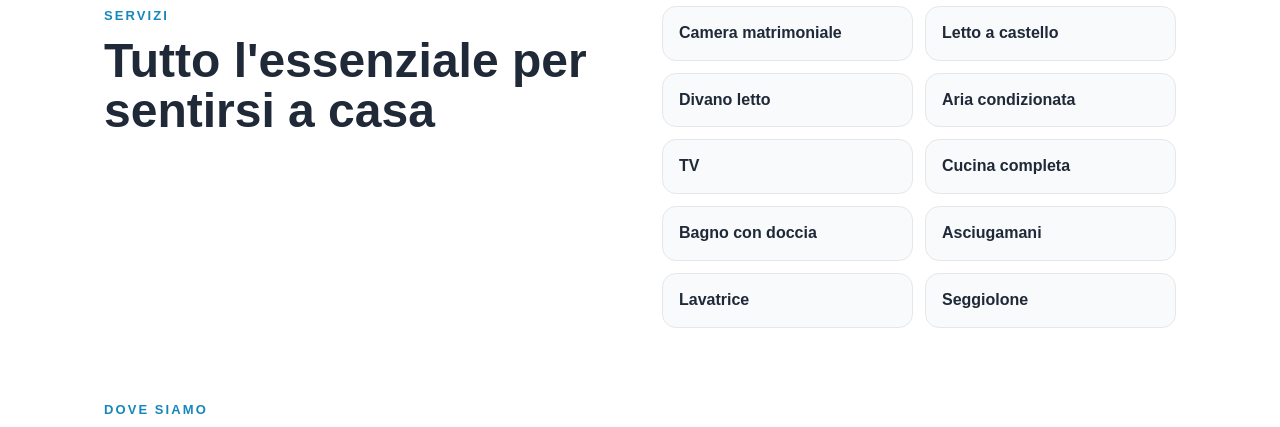
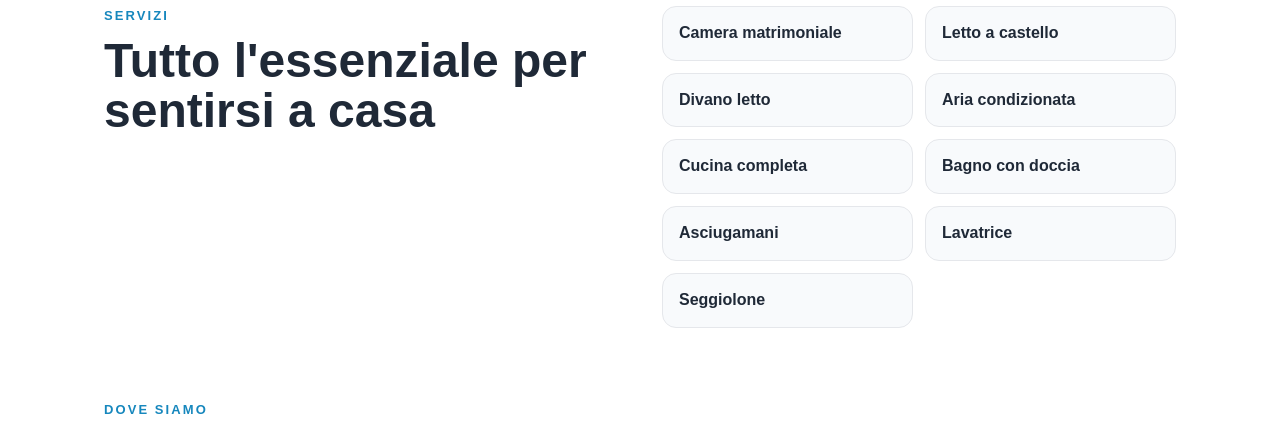
Before and after one commit to cristina110983/La-casa-di-Cri, a plain HTML site: page index.html in a window 1280 px wide. Shown: the part 2300-2727 px from the top of the page. Drawn offline with Linux system fonts and the light colour scheme.

Commit message:
Remove TV item from amenities list

```diff
--- a/index.html
+++ b/index.html
@@ -71,7 +71,6 @@
         <li>Letto a castello</li>
         <li>Divano letto</li>
         <li>Aria condizionata</li>
-        <li>TV</li>
         <li>Cucina completa</li>
         <li>Bagno con doccia</li>
         <li>Asciugamani</li>
```
